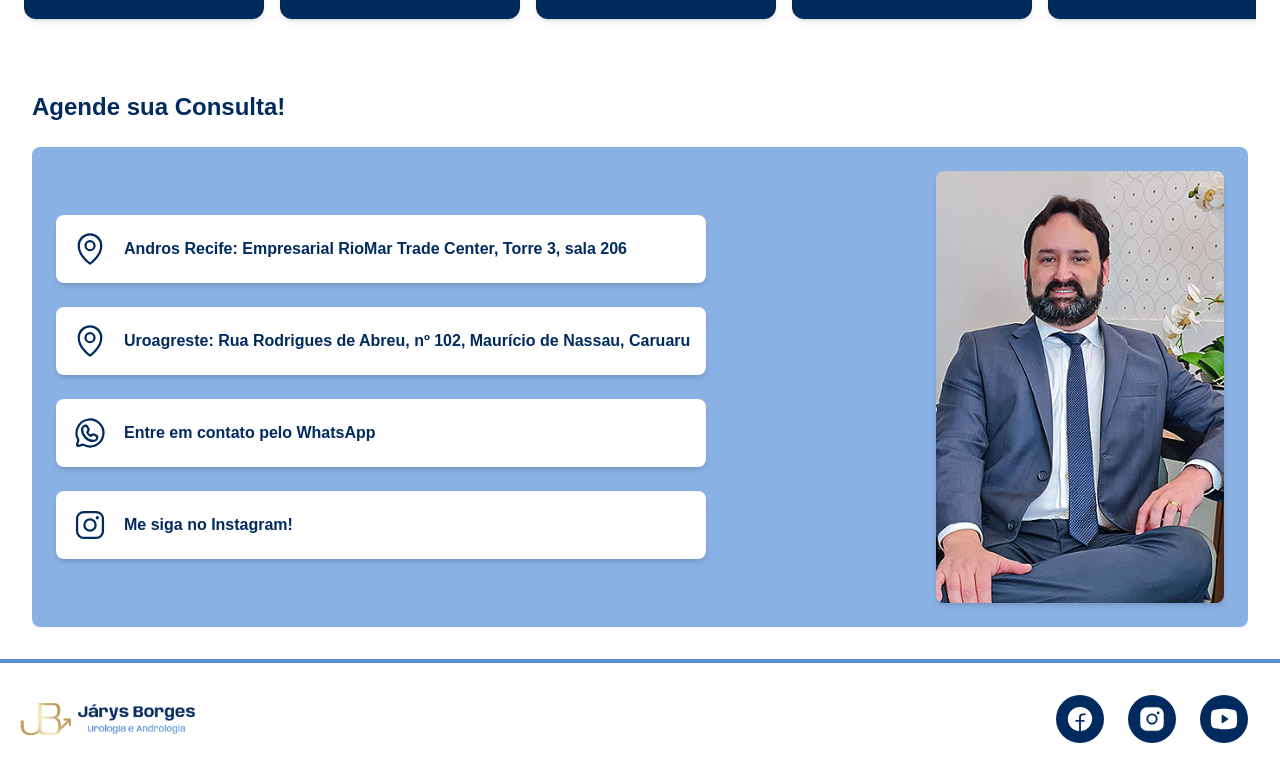
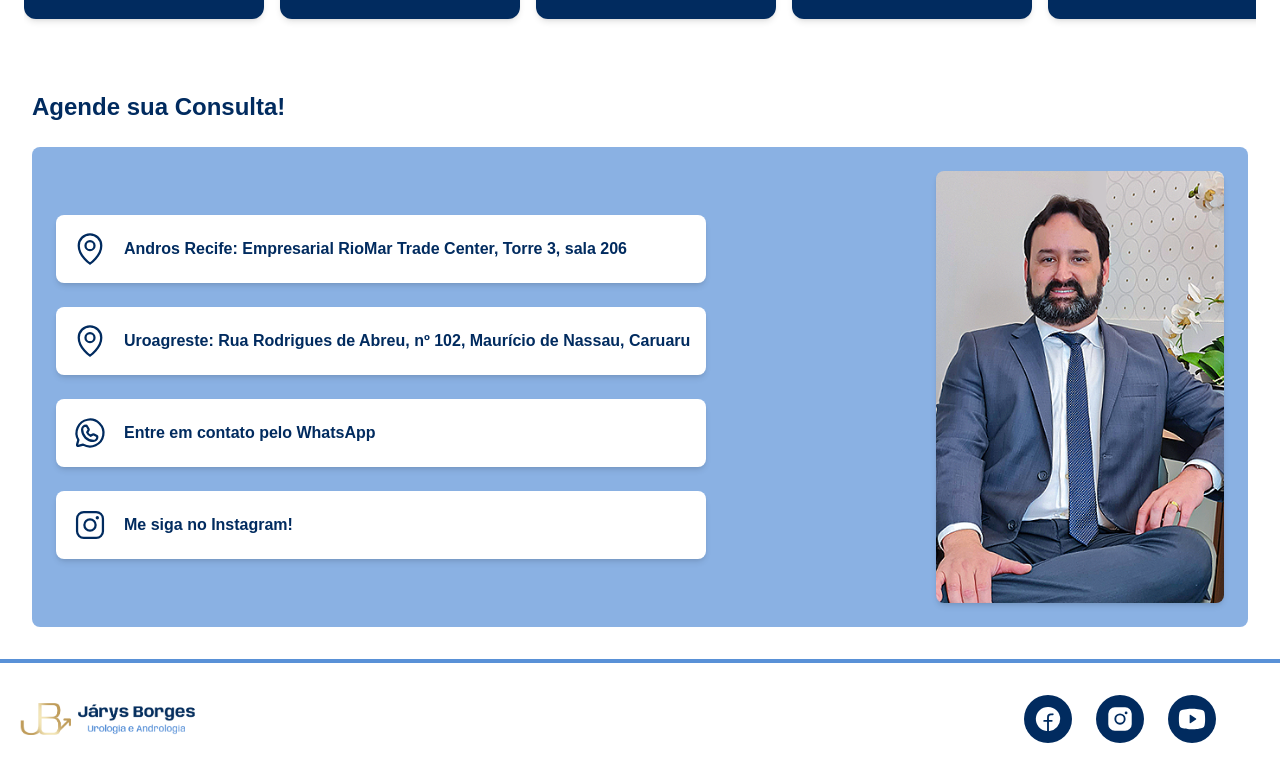
Before and after one commit to DeborahLyra/jarys-borges-landing-page, a React (Vite) app: page / in a window 1280 px wide. Shown: the part 1455-2230 px from the top of the page. Built offline with nearby package versions, Linux system fonts and the light colour scheme; a web font is replaced by a local one.

Commit message:
footer responsive margin

```diff
--- a/src/components/contact/Contact.tsx
+++ b/src/components/contact/Contact.tsx
@@ -13,7 +13,7 @@ const contact = [
         text: 'Uroagreste: Rua Rodrigues de Abreu, nº 102, Maurício de Nassau, Caruaru',
     },
     {
-        link: "https://api.whatsapp.com/send?phone=5581993169020&text=Ol%C3%A1,%20gostaria%20de%20agendar%20uma%20consulta%20com%20Dr.%20Járys%20Borba%20",
+        link: "https://api.whatsapp.com/send?phone=5581993169020&text=Ol%C3%A1,%20gostaria%20de%20agendar%20uma%20consulta%20com%20Dr.%20Járys%20Borges%20",
         icon: WhatsappLogo,
         text: 'Entre em contato pelo WhatsApp',
     },
--- a/src/components/footer/Footer.tsx
+++ b/src/components/footer/Footer.tsx
@@ -9,7 +9,7 @@ export function Footer() {
                     <img src={logo} alt="" className="scale-200 h-4 w-auto mx-8"/>
                 </div>
 
-                <div className="flex justify-center gap-6">
+                <div className="flex justify-center gap-6 lg:mr-8">
                     <a
                         href="https://www.facebook.com/profile.php?id=100083296373694"
                         target="_blank"
--- a/src/pages/HomePage.tsx
+++ b/src/pages/HomePage.tsx
@@ -19,7 +19,7 @@ export function HomePage() {
       <a
         className="fixed bottom-8 right-8 flex items-center justify-center bg-deepBlue text-white hover:bg-skyBlue rounded-full shadow-lg p-4 transition-all duration-300 transform hover:scale-110 hover:shadow-xl"
         aria-label="Contato via WhatsApp"
-        href="https://api.whatsapp.com/send?phone=5581993169020&text=Ol%C3%A1,%20gostaria%20de%20agendar%20uma%20consulta%20com%20Dr.%20Járys%20Borba%20"
+        href="https://api.whatsapp.com/send?phone=5581993169020&text=Ol%C3%A1,%20gostaria%20de%20agendar%20uma%20consulta%20com%20Dr.%20Járys%20Borges%20"
         target="_blank"
       >
         <WhatsappLogo size={32} />
```
